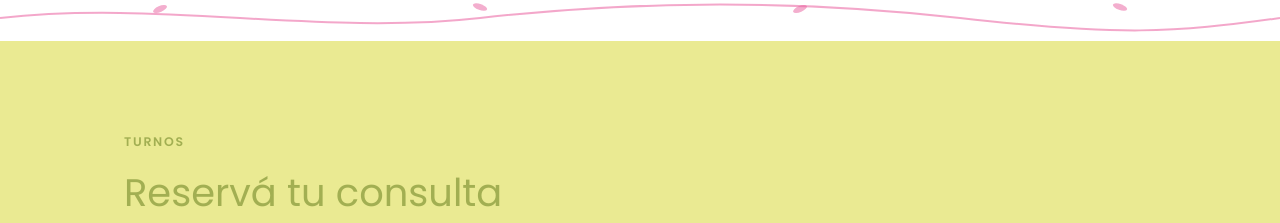
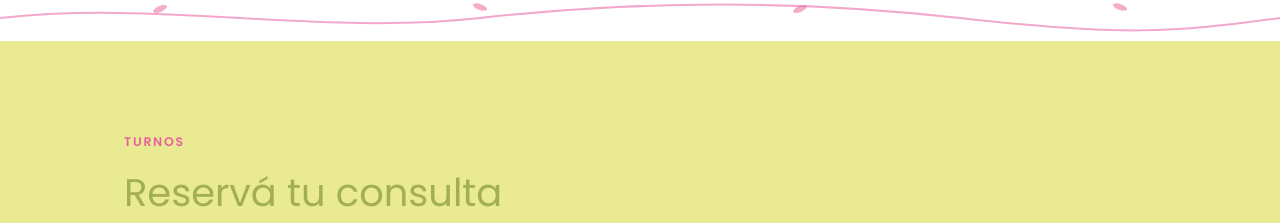
Before and after one commit to MechiBakker/nutri-site, a React (Vite) app: page / in a window 1280 px wide. Shown: the part 1520-1743 px from the top of the page. Built offline with nearby package versions, Linux system fonts and the light colour scheme; no server answers; the database is empty.

Commit message:
colores eyebrow

```diff
--- a/src/components/Turnos.jsx
+++ b/src/components/Turnos.jsx
@@ -56,7 +56,7 @@ export default function Turnos() {
     <section className="turnos" id="turnos">
       <div className="container">
         <div className="section-header">
-          <span className="eyebrow" color='#e95f9e'>Turnos</span>
+          <span className="eyebrow">Turnos</span>
           <h2>Reservá tu consulta</h2>
           <p>Atención presencial y online. Elegí la modalidad que te quede mejor.</p>
         </div>
--- a/src/styles.css
+++ b/src/styles.css
@@ -316,7 +316,7 @@ section { padding: 88px 0; }
 }
 
 .turnos .section-header p { color: var(--verde-oscuro); }
-.turnos .eyebrow { color: var(--verde-oscuro); }
+.turnos .eyebrow { color: var(--rosa); }
 
 .turnos-grid {
   display: grid;
```
